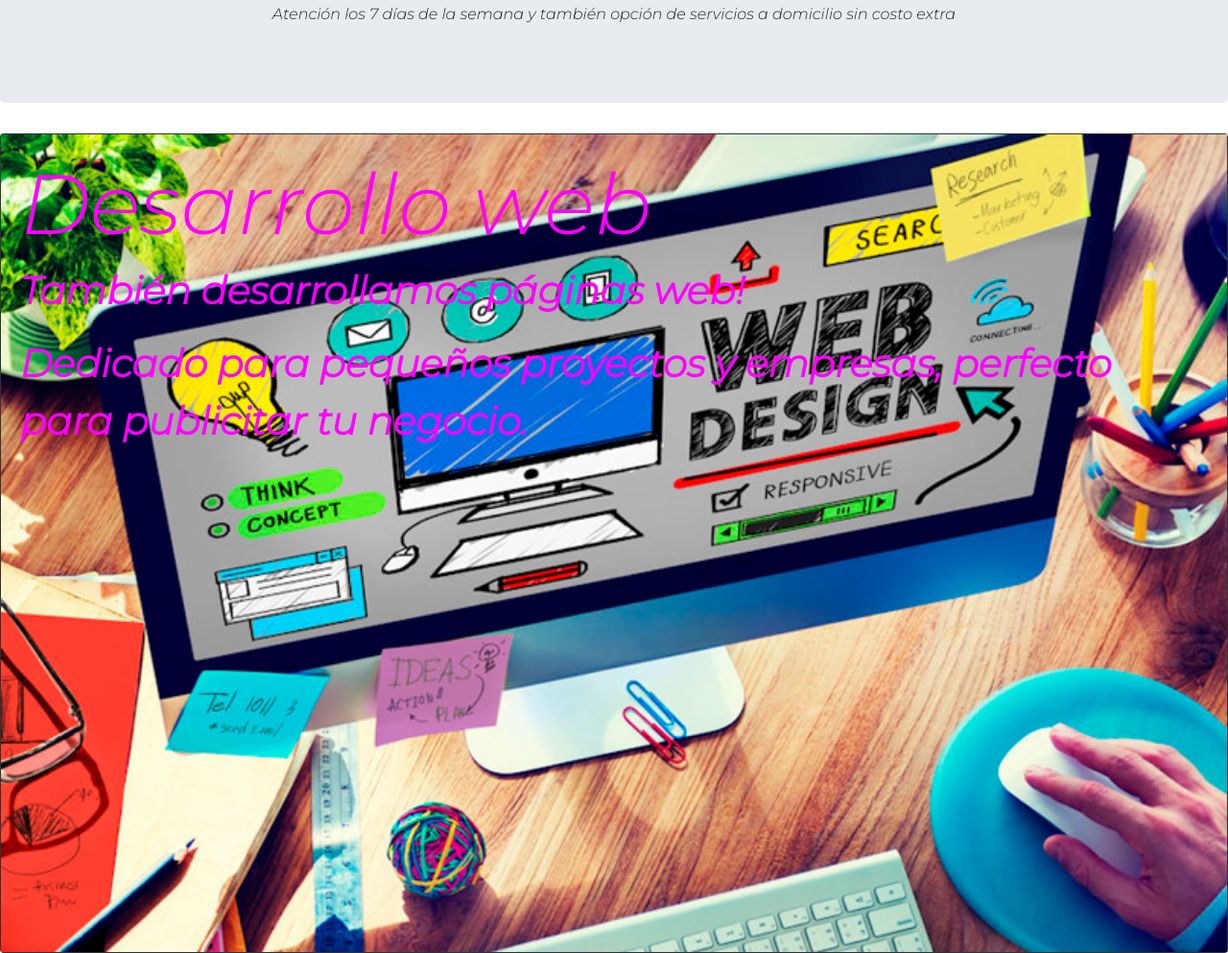
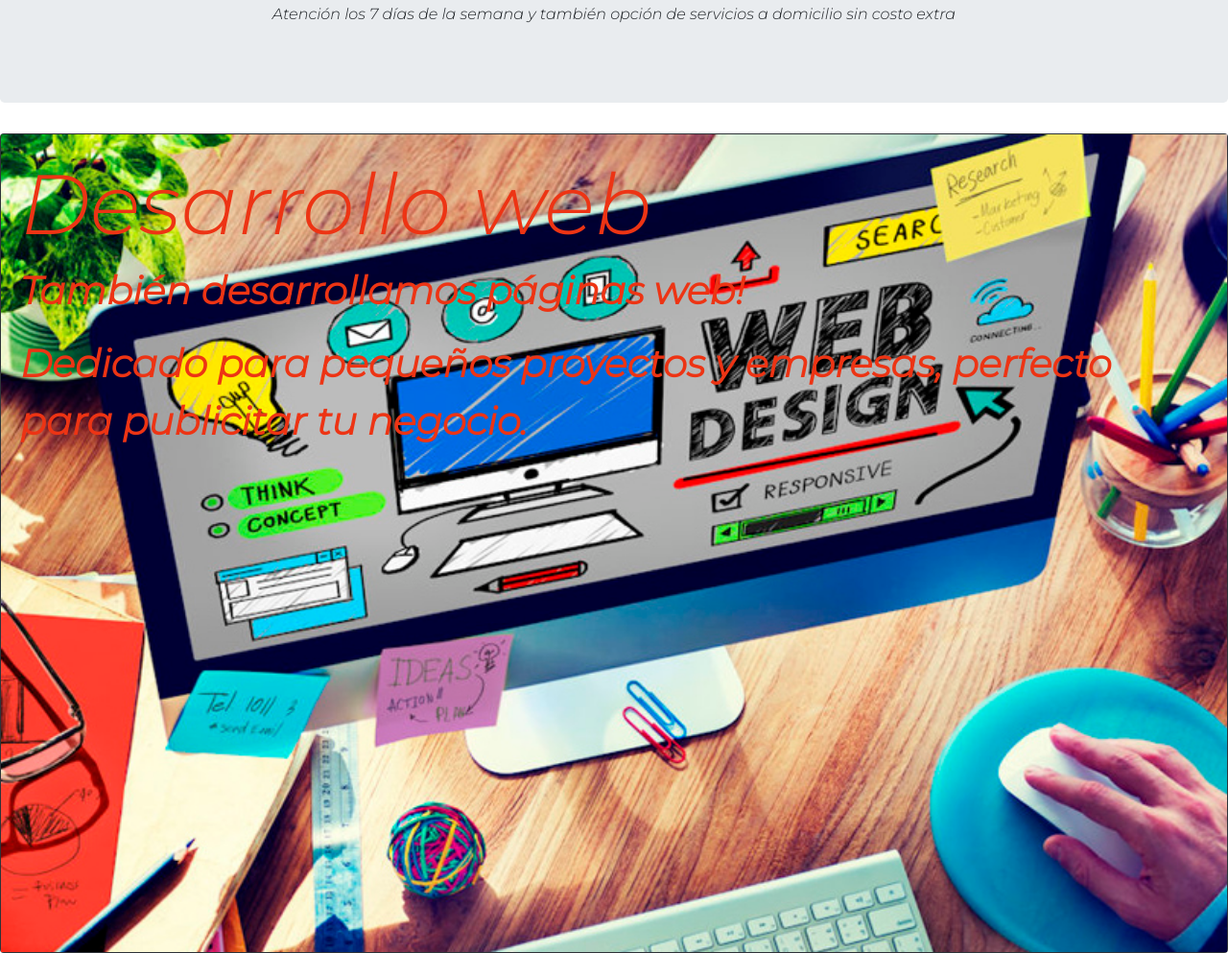
Before and after one commit to Alancisneros/Reparaciones, a plain HTML site: page index.html in a window 1280 px wide. Shown: the part 1744-2737 px from the top of the page at 96% size. Drawn offline with nearby package versions, Linux system fonts and the light colour scheme.

Commit message:
Update main.css

```diff
--- a/css/main.css
+++ b/css/main.css
@@ -27,7 +27,7 @@ body {
 
 #Web {
   font-size: 40px;
-    color: #FF00FF;
+    color: #ED3414;
   font-weight: bold;
   padding: 0px 0 0px 0 ;
   text-align:left;
```
